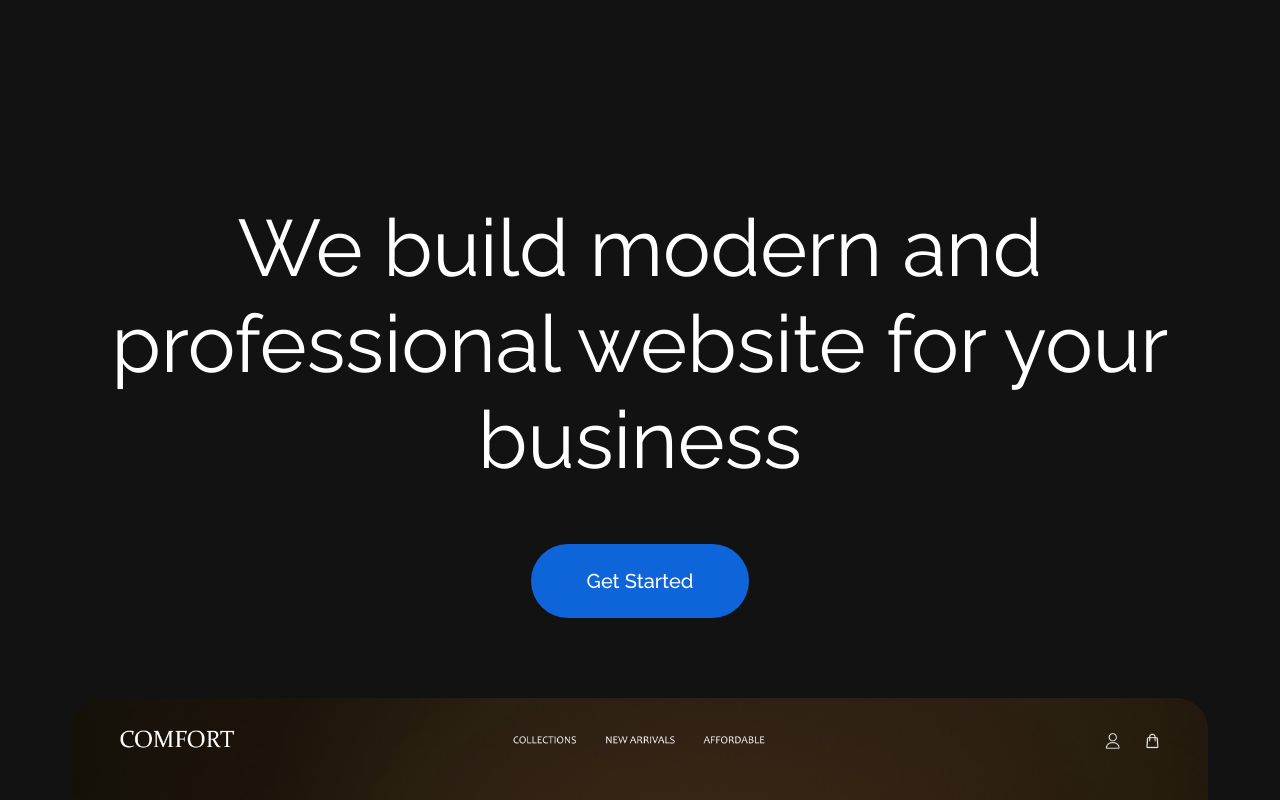
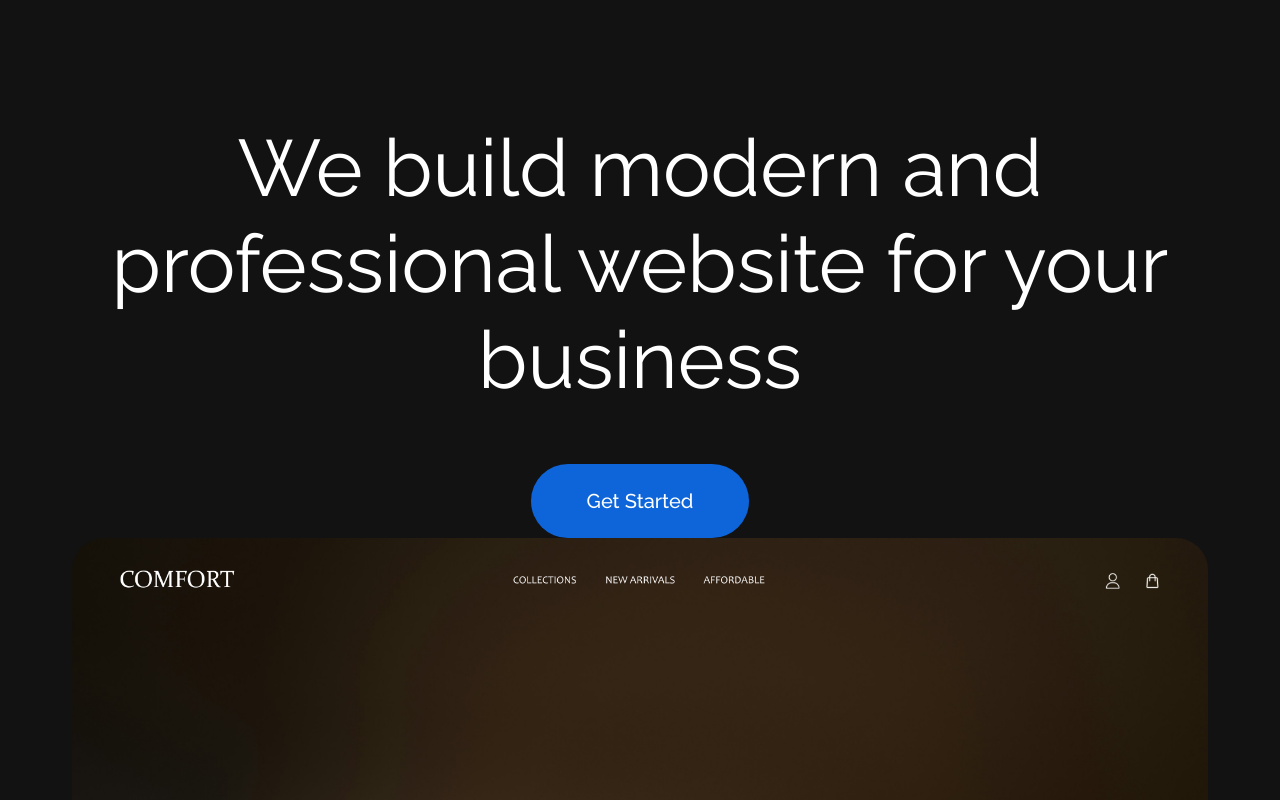
Before and after one commit to joewardperalta/jpstudio, a Next.js app: page / in a window 1280 px wide. Shown: the top 800 px of the page. Built offline with nearby package versions, Linux system fonts and the light colour scheme.

Commit message:
Change the font size of the title to 80px and add 78px margin spacing on top and bottom of the title

```diff
--- a/app/page.js
+++ b/app/page.js
@@ -13,15 +13,17 @@ export default function Home() {
       {/* Hero Section */}
       <section className="bg-black" id="hero-section">
         <Wrapper>
-          <div className="max-w-[73.5rem] mx-auto flex flex-col items-center my-20">
+          <div className="desktop:w-[81rem] desktop:mx-auto desktop:my-[4.875rem]">
             <Title className="text-center text-white">
               We build modern and professional website for your business
             </Title>
 
             {/* CTA button */}
-            <PrimaryButton className="bg-primary text-white">
-              Get Started
-            </PrimaryButton>
+            <div className="w-fit mx-auto">
+              <PrimaryButton className="bg-primary text-white">
+                Get Started
+              </PrimaryButton>
+            </div>
           </div>
           <div>
             <Image
```
